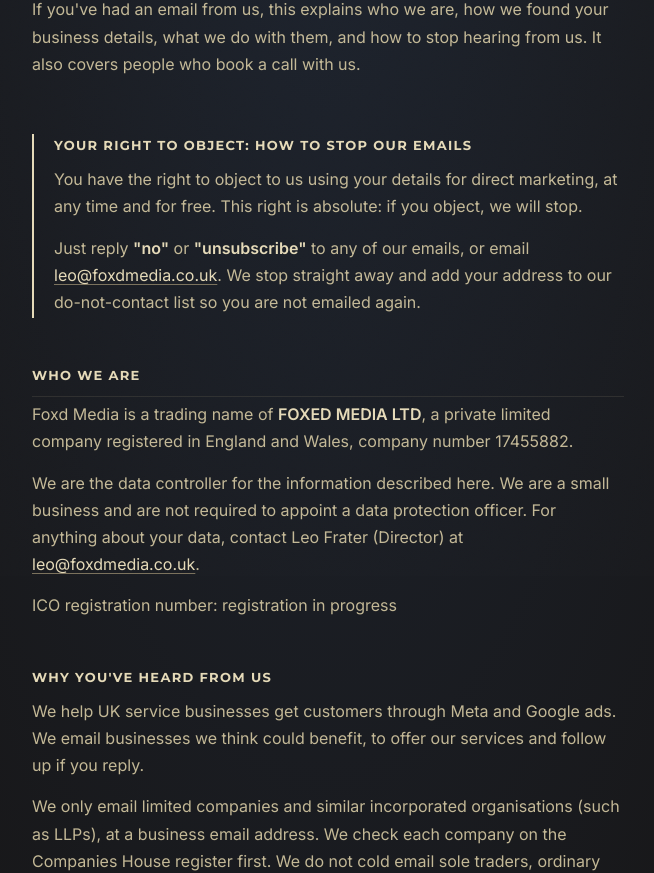
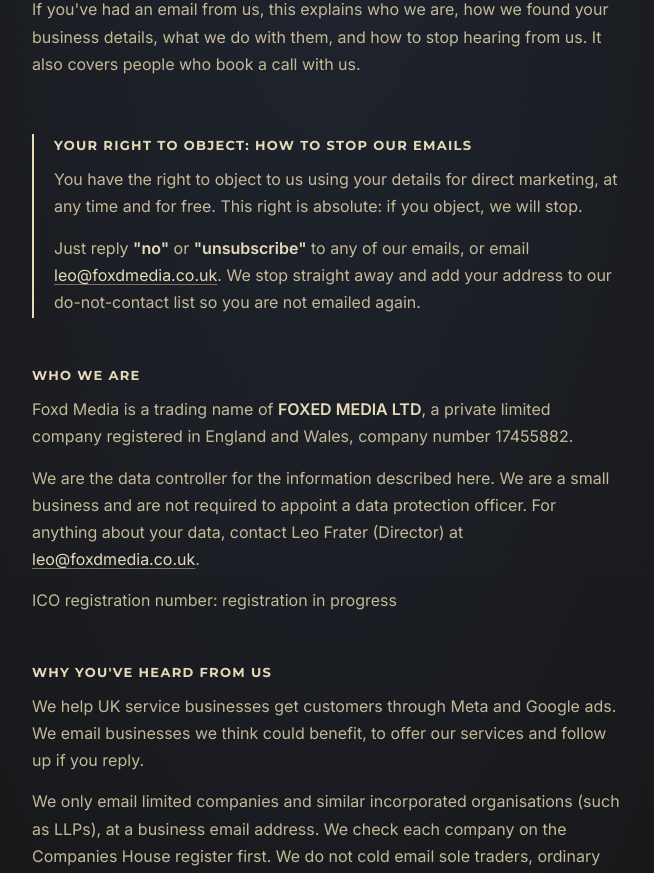
Before and after one commit to leofrater/website, a plain HTML site: page privacy/index.html in a window 1280 px wide. Shown: the part 224-1097 px from the top of the page, without its empty margins (312-966 px from the left). Drawn offline with Linux system fonts and the light colour scheme.

Commit message:
Privacy notice: remove stray rule under Who we are
Co-Authored-By: Claude Opus 5.5 <noreply@anthropic.com>
Claude-Session: https://claude.ai/code/session_01949JVgwfjpXXexVsaWiTi3

```diff
--- a/privacy/index.html
+++ b/privacy/index.html
@@ -50,7 +50,7 @@
   ul{ margin:0 0 14px; padding-left:18px; }
   li{ margin:0 0 6px; }
   li::marker{ color:var(--cream-faint); }
-  .card{ border-top:1px solid var(--line); padding-top:4px; }
+  .card{ }
   .card p:last-child{ margin-bottom:0; }
   .object{ border-left:2px solid var(--cream); padding:2px 0 2px 20px; margin:0 0 8px; }
   .object h2{ margin-top:0; }
```
